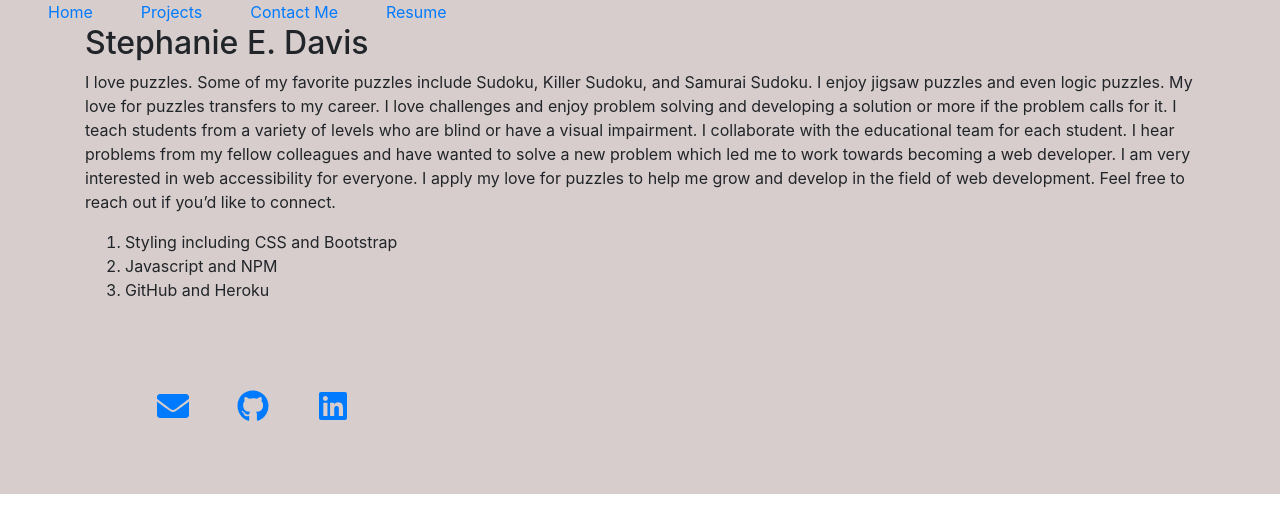
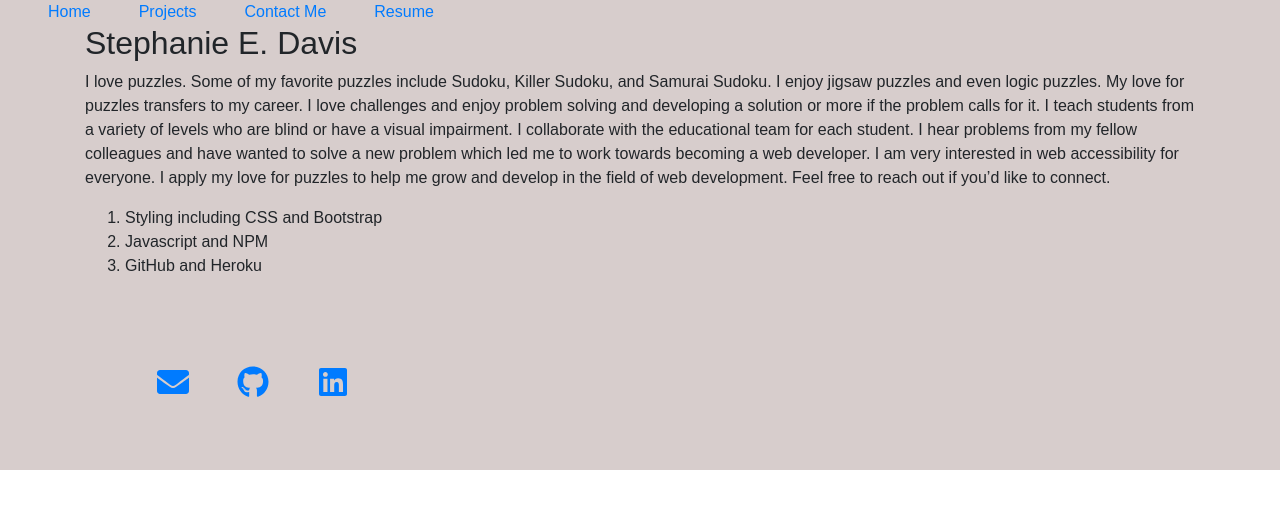
Before and after one commit to whatawhat/react_portfolio, a React (Create React App) app: page / in a window 1280 px wide. Shown: the top 532 px of the page. Built offline with nearby package versions, Linux system fonts and the light colour scheme; a web font is replaced by a local one.

Commit message:
added head class and changed the font family

```diff
--- a/src/index.css
+++ b/src/index.css
@@ -1,13 +1,14 @@
 body {
     margin: 0;
-    font-family: -apple-system, BlinkMacSystemFont, 'Segoe UI', 'Roboto', 'Oxygen',
-      'Ubuntu', 'Cantarell', 'Fira Sans', 'Droid Sans', 'Helvetica Neue',
-      sans-serif;
-    -webkit-font-smoothing: antialiased;
-    -moz-osx-font-smoothing: grayscale;
+    font-family: 'Quicksand', sans-serif;
   }
 
   code {
     font-family: source-code-pro, Menlo, Monaco, Consolas, 'Courier New',
       monospace;
   }
+
+  .head {
+    max-height: 20%;
+    max-width: 20%;
+}
```
